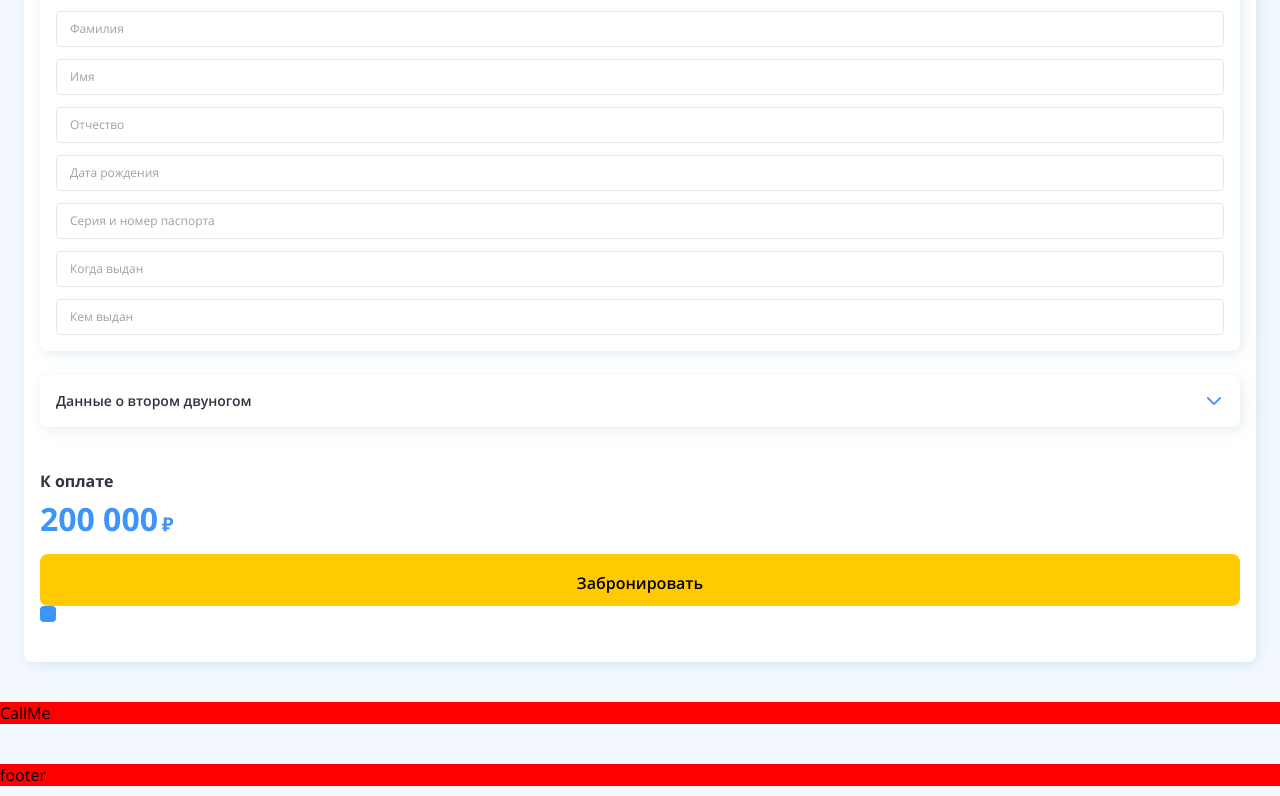
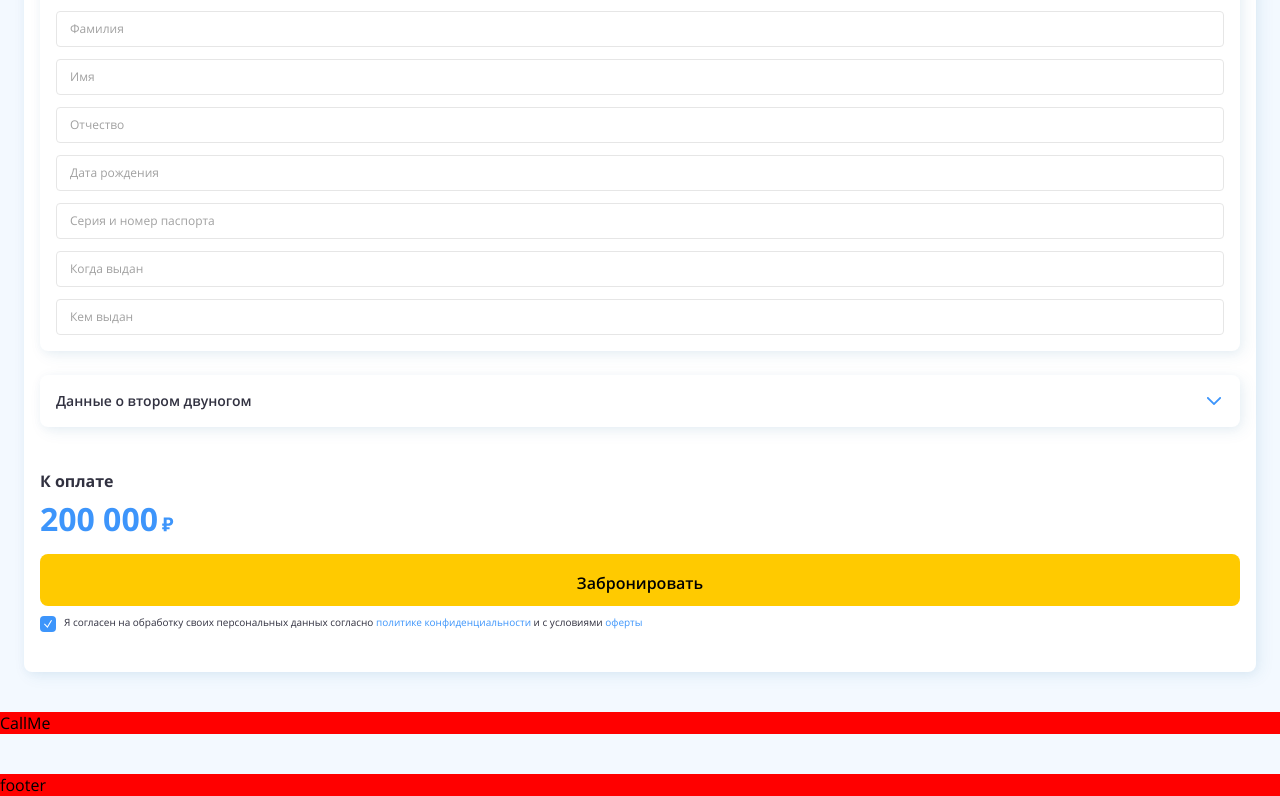
Before and after one commit to AleksandrRazhev/sletatru-testtask, a Next.js app in the folder test-task/: page / in a window 1280 px wide. Shown: the part 1275-2071 px from the top of the page. Built offline with nearby package versions, Linux system fonts and the light colour scheme.

Commit message:
booking buttons fixed

```diff
--- a/test-task/src/components/Booking/BookingButtons/BookingButtons.module.scss
+++ b/test-task/src/components/Booking/BookingButtons/BookingButtons.module.scss
@@ -1,2 +1,19 @@
+@import "../../../styles/variables";
+
 .bookingButtons {
+  display: grid;
+  gap: 10px;
+  .textBlock {
+    display: grid;
+    grid-template-columns: 16px 1fr;
+    gap: 8px;
+    .text {
+      max-width: 85%;
+      font-size: 10px;
+      line-height: 12px;
+    }
+    a {
+      color: $lightBlue;
+    }
+  }
 }
--- a/test-task/src/components/Booking/BookingButtons/BookingButtons.tsx
+++ b/test-task/src/components/Booking/BookingButtons/BookingButtons.tsx
@@ -7,7 +7,14 @@ export const BookingButtons: React.FC = (): JSX.Element => {
   return (
     <div className={style.bookingButtons}>
       <Button>Забронировать</Button>
-      <Checkbox />
+      <div className={style.textBlock}>
+        <Checkbox />
+        <p className={style.text}>
+          Я согласен на обработку своих персональных данных согласно
+          <a href=""> политике конфиденциальности </a>и с условиями
+          <a href=""> оферты</a>
+        </p>
+      </div>
     </div>
   );
 };
--- a/test-task/src/components/UI/Checkbox/Checkbox.tsx
+++ b/test-task/src/components/UI/Checkbox/Checkbox.tsx
@@ -4,7 +4,7 @@ import style from "./Checkbox.module.scss";
 export const Checkbox: React.FC = (): JSX.Element => {
   return (
     <label className={style.checkbox}>
-      <input type="checkbox" name="checkbox" />
+      <input type="checkbox" name="checkbox" defaultChecked />
       <div className={style.custom}>
         <CheckboxChecked />
       </div>
--- a/test-task/src/components/svg/CheckboxChecked.tsx
+++ b/test-task/src/components/svg/CheckboxChecked.tsx
@@ -9,8 +9,8 @@ export const CheckboxChecked: React.FC = (): JSX.Element => {
     >
       <path
         id="Vector"
-        fill-rule="evenodd"
-        clip-rule="evenodd"
+        fillRule="evenodd"
+        clipRule="evenodd"
         d="M3.29174 6.33882L7.10614 0L8 0.485138L3.5 8L0 4.27528L0.74819 3.59849L3.29174 6.33882Z"
         fill="white"
       />
```
